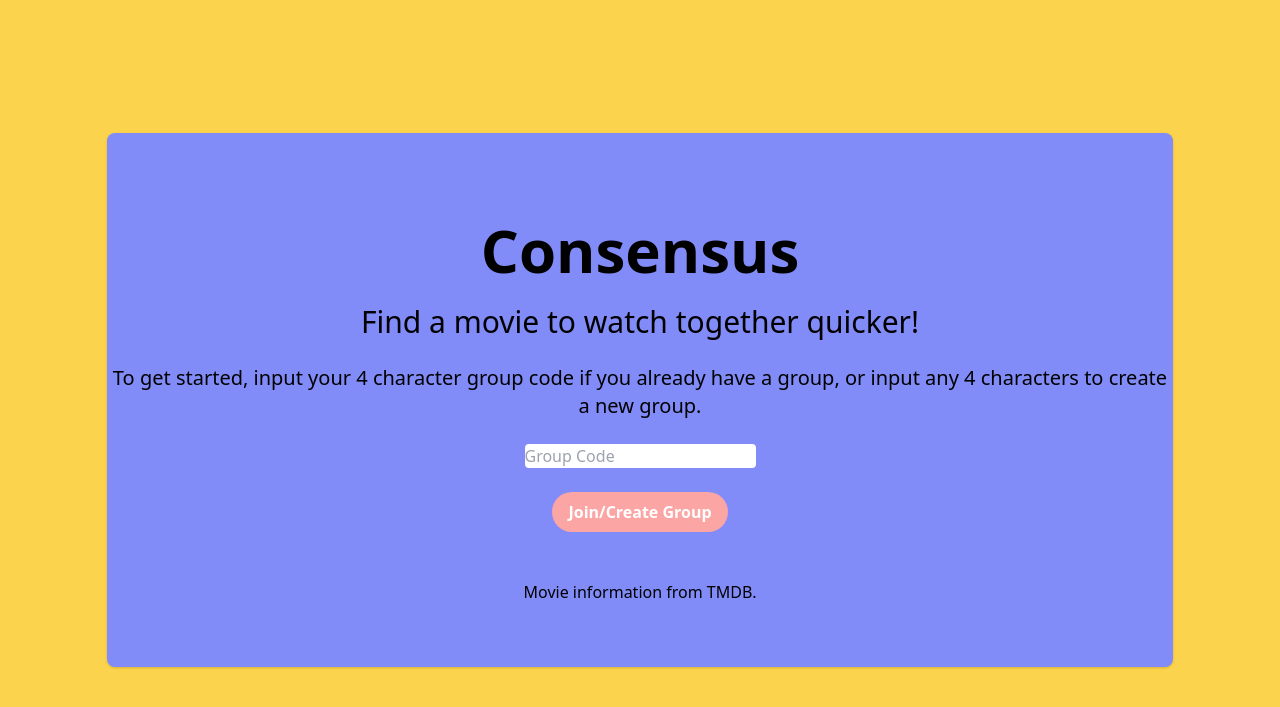
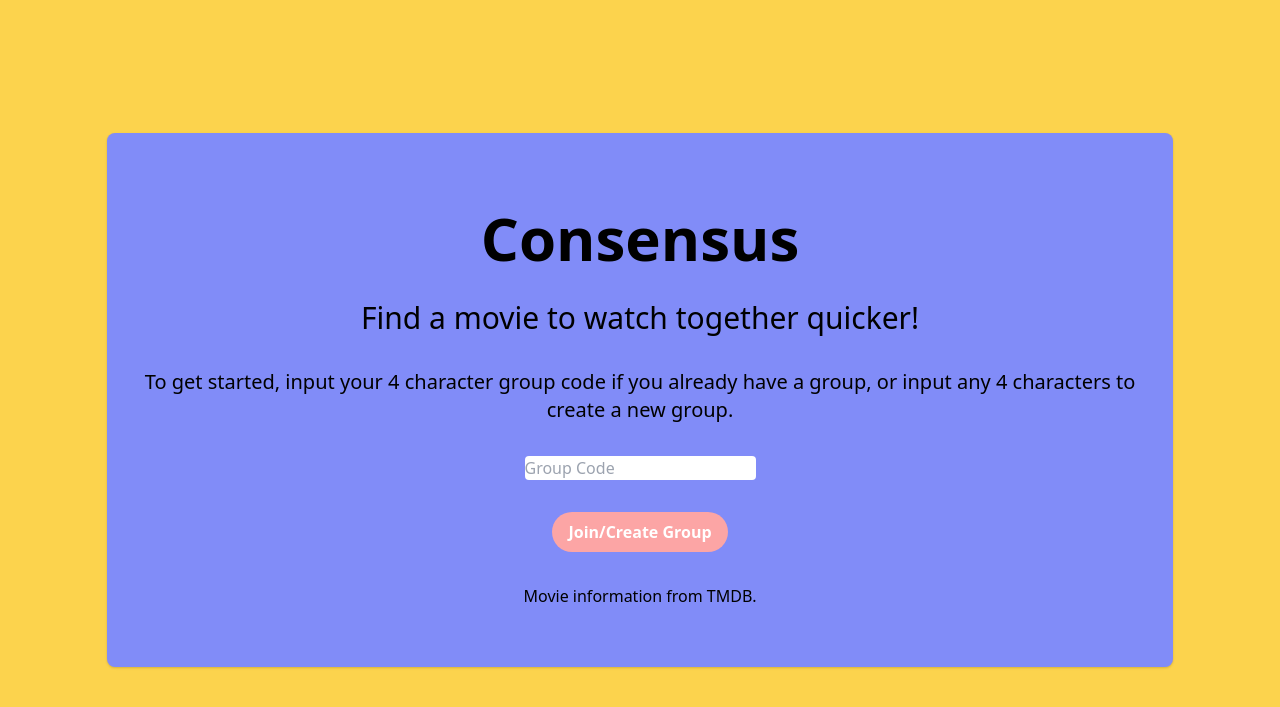
Before and after one commit to arnavgupta03/consensus, a Flask app: page / in a window 1280 px wide. Shown: the top 707 px of the page. Run offline with Flask 2, Linux system fonts and the light colour scheme; some libraries are stand-ins or nearby versions.

Commit message:
Fix styling for pages 1, 2, 3, 6, and 7

```diff
--- a/static/main.js
+++ b/static/main.js
@@ -12,11 +12,13 @@ function onLoad() {
         var p6waiting = document.createElement("h2");
         p6waiting.id = "p6waiting";
         p6waiting.innerText = "Waiting...";
+        p6waiting.className = "text-9xl mt-4 mb-4";
         document.getElementById("page6").appendChild(p6waiting);
 
         var p6exp = document.createElement("h5");
         p6exp.id = "p6exp";
         p6exp.innerText = "We're just waiting for everyone to finish up";
+        p6exp.className = "text-3xl mt-16 mb-4"
         document.getElementById("page6").appendChild(p6exp);
         return;
     });
@@ -29,24 +31,30 @@ function onLoad() {
             document.getElementById("page6").remove();
         }
 
-        document.getElementById("page7").className = "mt-auto mr-auto mb-auto w-5/6 h-2/3 bg-indigo-400 rounded-tr-lg rounded-tl-lg rounded-br-lg rounded-bl-lg shadow align-middle flex flex-col justify-center items-center";
+        document.getElementById("page7").className = "mt-auto mr-auto mb-auto w-5/6 h-2/3 bg-indigo-400 rounded-tr-lg rounded-tl-lg rounded-br-lg rounded-bl-lg shadow align-middle flex flex-col justify-center items-center grid grid-cols-2 gap-0";
 
         var finalPoster = document.createElement("img");
         finalPoster.src = "https://www.themoviedb.org/t/p/w600_and_h900_bestv2/" + finalFilm["poster"];
         finalPoster.id = "finalPoster";
-        finalPoster.className = "w-24 h-36";
+        finalPoster.className = "w-60 h-90 mt-8 mb-8 ml-32";
         document.getElementById("page7").appendChild(finalPoster);
+
+        var finalside = document.createElement("div");
+        finalside.id = "finalside";
 
         var finalTitle = document.createElement("h3");
         finalTitle.innerText = "Here it is!";
         finalTitle.id = "finalTitle";
-        document.getElementById("page7").appendChild(finalTitle);
+        finalTitle.className = "text-center text-6xl mt-8 mb-16 mr-32"
+        finalside.appendChild(finalTitle);
 
         var finalMovieTitle = document.createElement("h3");
         finalMovieTitle.innerText = finalFilm["title"];
         finalMovieTitle.id = "finalMovieTitle";
-        finalMovieTitle.className = "font-bold";
-        document.getElementById("page7").appendChild(finalMovieTitle);
+        finalMovieTitle.className = "font-bold text-center text-6xl mt-8 mb-8 mr-32";
+        finalside.appendChild(finalMovieTitle);
+
+        document.getElementById("page7").appendChild(finalside);
     });
 
     socket.on("startRanking", function(films) {
@@ -59,12 +67,12 @@ function onLoad() {
         var p5title = document.createElement("h3");
         p5title.id = "p5title";
         p5title.innerText = "Here are the movies you\'re interested in watching. Rank them from 1 to " + films["films"].length + " in order of preference.";
+        p5title.className = "text-3xl text-center mt-4 mb-8 ml-4 mr-4";
         document.getElementById("page5").appendChild(p5title);
-
-        document.getElementById("page5").appendChild(document.createElement("br"));
 
         var p5rankingGroup = document.createElement("div");
         p5rankingGroup.id = "p5rankingGroup";
+        p5rankingGroup.className = "grid grid-rows-3 gap-2";
 
         for (var i = 0; i < films["films"].length; i++) {
             var p5rankinput = document.createElement("input");
@@ -84,7 +92,7 @@ function onLoad() {
 
         var p5submit = document.createElement("button");
         p5submit.id = "p5submit";
-        p5submit.className = "text-center bg-red-300 hover:bg-red-500 text-white font-bold py-2 px-4 rounded-full";
+        p5submit.className = "mt-4 text-center bg-red-300 hover:bg-red-500 text-white font-bold py-2 px-4 rounded-full";
         p5submit.innerText = "Submit Rankings";
         p5submit.addEventListener("click", function() {
             var films = localStorage.getItem("rankedFilms").split(',');
@@ -196,7 +204,7 @@ function onLoad() {
         p4descript.id = "p4descript";
         var p4descriptTextNode = document.createTextNode(filmInfo["overview"]);
         p4descript.appendChild(p4descriptTextNode);
-        p4descript.className = "text-lg mt-4 mb-4";
+        p4descript.className = "text-sm mt-4 mb-4";
         p4movieInfo.appendChild(p4descript);
 
         var p4ratingLabel = document.createElement("h4");
@@ -278,7 +286,7 @@ function onLoad() {
 
         var p3title = document.createElement("h3");
         p3title.id = "p3title";
-        p3title.className = "text-center text-4xl ml-8 mr-8";
+        p3title.className = "text-center text-4xl ml-8 mr-8 mb-8";
         var p3titleTextNode = document.createTextNode("Alright, let's start by choosing the genre(s)! Only hit Submit once everyone's agreed on which genre/genre combo to watch. Only whoever chose the last genre may submit.");
         p3title.appendChild(p3titleTextNode);
         document.getElementById("page3").appendChild(p3title);
@@ -351,18 +359,18 @@ function onLoad() {
         var p2title = document.createElement("h3");
         p2title.id = "p2title";
         var p2titleTextNode = document.createTextNode("Great, your group code is " + groupCode + "! Please wait for everyone to join before starting.");
-        p2title.className = "text-4xl text-center ml-8 mr-8";
+        p2title.className = "text-4xl text-center ml-8 mr-8 mt-4 mb-4";
         p2title.appendChild(p2titleTextNode);
 
         var p2room = document.createElement("p");
         p2room.id = "p2room";
-        p2room.className = "text-center text-2xl"
+        p2room.className = "text-center text-2xl mt-4 mb-4"
         /*var p2roomTextNode = document.createTextNode("Users in room: " + people);
         p2title.appendChild(p2roomTextNode);*/
 
         var p2start = document.createElement("button");
         p2start.id = "p2start";
-        p2start.className = "text-center bg-red-300 hover:bg-red-500 text-white font-bold py-2 px-4 rounded-full";
+        p2start.className = "text-center mt-4 mb-4 bg-red-300 hover:bg-red-500 text-white font-bold py-2 px-4 rounded-full";
         p2start.addEventListener("click", function() {
             var text = document.getElementById("p2room").innerText;
             socket.emit("page3", text.replace("Users in room: ", ""));
--- a/templates/index.html
+++ b/templates/index.html
@@ -11,19 +11,12 @@
     <body onload="onLoad()" class="bg-yellow-300 flex h-screen">
         <br><br>
         <div id="page1" class="m-auto w-5/6 h-2/3 bg-indigo-400 rounded-tr-lg rounded-tl-lg rounded-br-lg rounded-bl-lg shadow align-middle flex flex-col justify-center items-center">
-            <br>
-            <h1 id="p1mainTitle" class="text-center text-6xl align-middle font-extrabold">Consensus</h1>
-            <br>
-            <h3 id="p1mainDescript" class="text-center text-3xl align-middle">Find a movie to watch together quicker!</h3>
-            <br>
-            <h5 id="p1instructions" class="text-center text-xl align-middle">To get started, input your 4 character group code if you already have a group, or input any 4 characters to create a new group.</h5>
-            <br>
-            <input id="p1groupCode" type="text" maxlength="4" placeholder="Group Code" onkeyup="this.value = this.value.toUpperCase();" class="rounded focus:ring-2 focus:ring-red-500">
-            <br>
-            <button id="p1joinCreateGroup" class="text-center bg-red-300 hover:bg-red-500 text-white font-bold py-2 px-4 rounded-full">Join/Create Group</button>
-
-            <br><br>
-            <p class="text-center">Movie information from TMDB.</p>
+            <h1 id="p1mainTitle" class="text-center text-6xl align-middle font-extrabold mt-4 mb-8">Consensus</h1>
+            <h3 id="p1mainDescript" class="text-center text-3xl align-middle mb-4">Find a movie to watch together quicker!</h3>
+            <h5 id="p1instructions" class="text-center text-xl align-middle mt-4 mb-4 ml-4 mr-4">To get started, input your 4 character group code if you already have a group, or input any 4 characters to create a new group.</h5>
+            <input id="p1groupCode" type="text" maxlength="4" placeholder="Group Code" onkeyup="this.value = this.value.toUpperCase();" class="rounded focus:ring-2 focus:ring-red-500 mt-4 mb-4">
+            <button id="p1joinCreateGroup" class="text-center bg-red-300 hover:bg-red-500 text-white font-bold py-2 px-4 rounded-full mt-4">Join/Create Group</button>
+            <p class="text-center mt-8">Movie information from TMDB.</p>
         </div>
         <div id="leave"></div>
         <div id="page2"></div>
```
